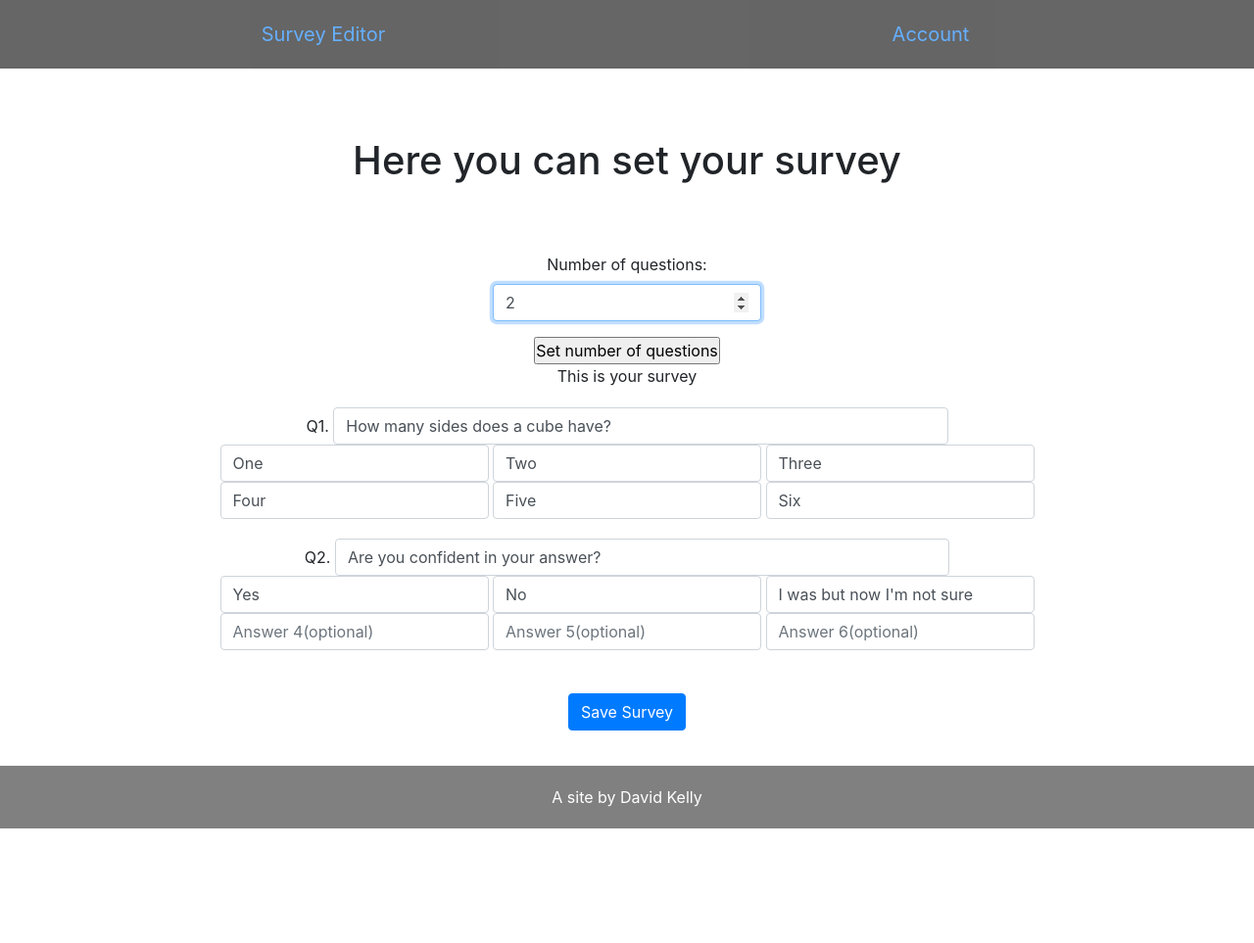
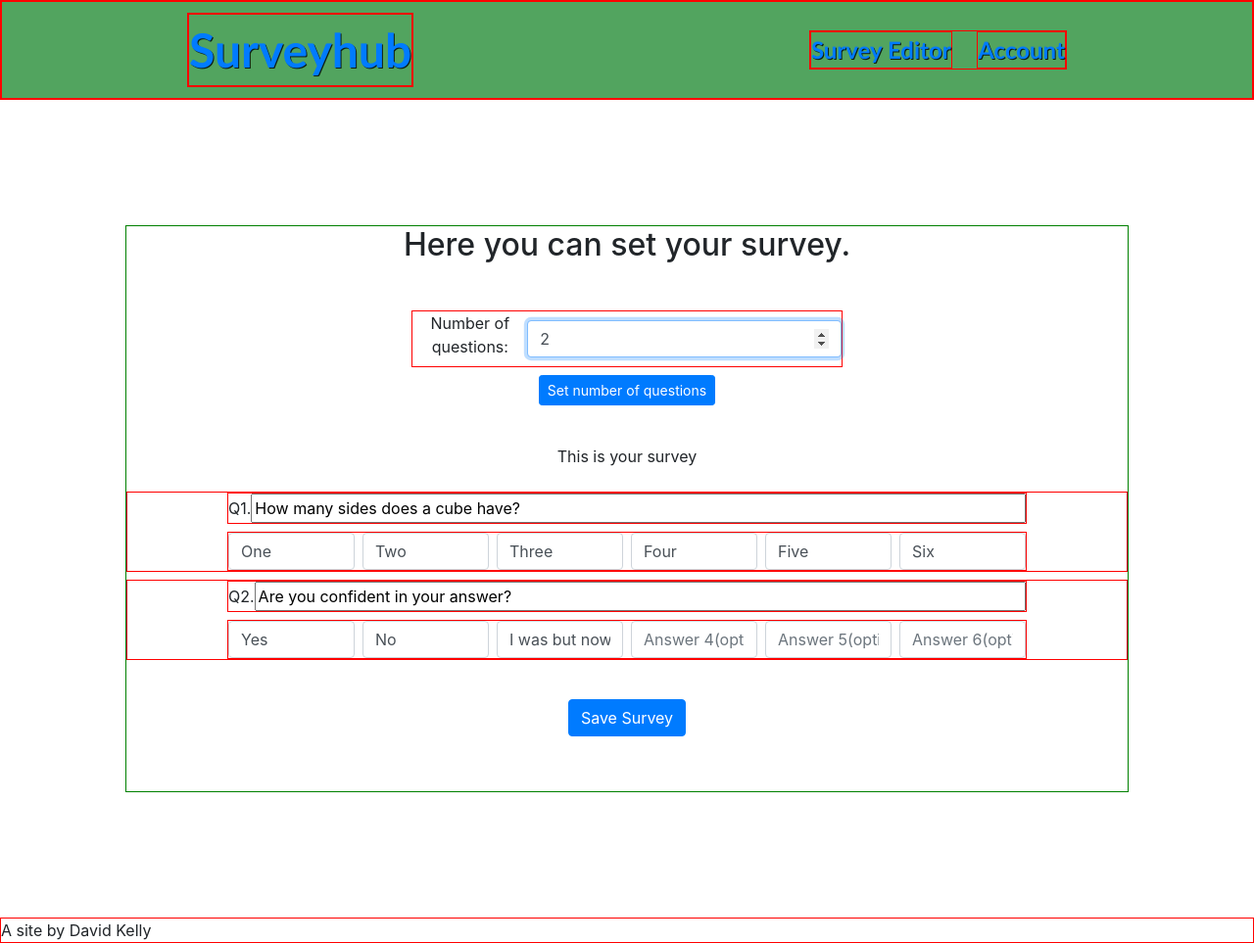
Before and after one commit to WhateverMars/surveyhub, a Django app: page /editor in a window 1280 px wide. Shown: the whole page at 98% size. Before the commit the page ends 846 px from the top, so only its background shows below. Run offline with Django 3.2, Linux system fonts and the light colour scheme; a user stored in the database is signed in; data comes from the database, SQL or seed files in the repository; both versions use the stored data as it was after the commit; some libraries are stand-ins or nearby versions.

Commit message:
Styles updated for login, index and registration pages.

```diff
--- a/survey/static/survey/styles.css
+++ b/survey/static/survey/styles.css
@@ -1,141 +1,121 @@
-*{
-    font-weight: 400;
-    margin: 0px;
-    padding: 0px;
-    box-sizing:border-box;
+body{
+    margin: 0;
+    display: flex;
+    flex-direction: column;
+    justify-content: space-between;
+    height: 100vh;
 }
 
-html{
-    position: relative;
-    min-height: 100%;
+header{
+    background-color: rgba(0, 122, 20, 0.678);
 }
 
-.nav{
-    text-align:center;
+div{
+    border: 1px solid red;
+}
+
+.nav-bar{
+    font-size: 24px;
+    font-family: 'Trebuchet MS', 'Lucida Sans Unicode', 'Lucida Grande', 'Lucida Sans', Arial, sans-serif;
+    font-weight: 700;
     list-style: none;
-    background-color:black;
-    opacity: 0.6;
-    padding:20px;
+    display: flex;
+    justify-content: space-around;
+    /* max-width: 960px; */
+    height: 20vh;
+    max-height: 100px;
+    margin: 0 auto;
+    align-items: center;
+    gap: 2vw;
+
+}
+
+.logo{
+    text-shadow: 1px 1px #000000cf;
 }
 
 .nav-item{
-    display: inline-block;
-    width:25%;
-    font-weight: bold;
-    font-size:20px;
-    margin:auto;
+    border: 1px solid red;
+    text-shadow: 1px 1px #000000cf;
 }
 
-h1{
-    margin-top:50px;
-    margin-bottom:50px;
-    text-align:center;
-    padding:20px;
-    font-size:40px;
+.nav-left{
+    font-size: 48px;
+    text-decoration: none;
 }
 
-body{
-    margin: 0 0 100px;
+.nav-right{
+    display: flex;
+    justify-content: space-between;
+    align-items: center;
+    gap: 2vw;
 }
 
-.home{
-    color:white;
-    background: linear-gradient(rgba(0, 0, 0, 0.1),rgba(0, 0, 0, 0.1)),url("image2.jpg");
-}
+.bodymain{
+    display: flex;
+    justify-content: space-between;
+    flex-direction: column;
+    align-items: center;
+    gap: 5vh;
+    margin: 10vw;
 
-br{
-    height:15px;
-}
-
-.survey{
-    margin-left:15%;
-    margin-right:15%;
-    text-align:center;
-    text-transform: none;
+    border: 1px solid green;
 
 }
 
-.aligner{
-    /*display: flex;*/
-    justify-content: center;
-    /*margin: 0 30%;*/
-    padding: 0 0 0 30%;
-    text-align:left;
+#message-section{
+    display: flex;
+    flex-direction: column;
+    align-items: center;
+    justify-content: space-around;
 }
 
-.question{
-    text-align:left;
-    font-weight: bold;
-    margin: 0 10% 10px 10%;
-    padding-left:10%;
+#account-section{
+    display: flex;
+    flex-direction: column;
+    align-items: center;
+    justify-content: space-around;
+    gap: 1vh;
 }
 
-.form-control
-{
-    display: inline-block;
-    width: auto;
+.form{
+    display: flex;
+    flex-direction: column;
+    align-items: center;
+    justify-content: space-around;
+    text-align: center;
+    gap: 1vh;
+    width: 100%;
 }
 
-.questionedit
-{
-    width:70%;
+.question-section{
+    width: 100%;
 }
 
-.centering{
-    display: inline-block;
-    width:100%;
-    text-align:center;
+.labeled{
+    display: flex;
+    flex-direction: row;
+    align-items: center;
 }
 
-input[type="radio"] {
-  display: inline;
-
+.question-container{
+    display: flex;
+    flex-direction: column;
+    gap: 8px;
+    align-items: center;
 }
 
-
-.progress-bar{
-    font-size:110%;
-    text-shadow: 1px 1px 0px #000000, 1px 1px 0px #000000;
+.question-text{
+    width: 80%;
 }
 
-.admin{
-    text-transform: uppercase;
+.question-text input{
+    width: 100%;
 }
 
-p{
-    text-align:center;
-    font-size:25;
-    margin-bottom:20px;
+.answer-container{
+    display: flex;
+    flex-direction: row;
+    gap: 8px;
+    width: 80%;
 }
-
-.divides{
-    width: 33.33%;
-    display:inline-block;
-    padding:60px;
-}
-
-.btn-section{
-    display: flex;
-    justify-content: center;
-}
-
-#pwRequirements{
-    list-style: square inside;
-    margin: 0 35%;
-}
-
-#pwRequirements li{
-    color: rgb(182, 118, 0);
-}
-
-.footer{
-    text-align:center;
-    position: absolute;
-    left: 0;
-    bottom: 0;
-    width: 100%;
-    padding-top: 20px;
-    padding-bottom: 20px;
-    background-color: gray;
-    color: white;
-}
--- a/survey/templates/survey/editor.html
+++ b/survey/templates/survey/editor.html
@@ -5,69 +5,82 @@
 {% endblock %}
 
 {% block body %}
-    <h1>Here you can set your survey</h1>
-    <form class="survey" action="/editor" method="get">
-        <div class="form-group">
-            <label for="noquestions">Number of questions:</label><br>
-            <input autocomplete="off" autofocus class="form-control" id="noquestions" placeholder="How many questions?" type="number" name="noquestions" {% if users_no_questions %} value="{{users_no_questions}}" {% endif %}>
+    <h2>Here you can set your survey.</h2>
+    <form class="form" action="/editor" method="get">
+        <div class="labeled">
+            <label for="noquestions">Number of questions:</label>
+            <input autocomplete="off" autofocus class="form-control" id="noquestions" placeholder="How many questions?" type="number" name="noquestions" min="0" {% if users_no_questions %} value="{{users_no_questions}}" {% endif %}>
         </div>
-        <input type="submit" value="Set number of questions">
+        <input class="btn btn-primary btn-sm" type="submit" value="Set number of questions">
     </form>
 
-    <form class="survey" action= "/editor" method="post">
+    <form class="form" action= "/editor" method="post">
         {% csrf_token %}
         {% if questions %}
             <p>This is your survey</p>
             <!--This autofills in old questions if they exist-->
             {% for row in questions %}
 
-                <div class="form-group">
-                    Q{{row.number}}. <input autocomplete="off" autofocus class="form-control questionedit" name="q{{ row.number }}" placeholder="Type in your question {{ row.number }} here" type="text" value="{{row.question}}">
-                    <br>
+                <div class="question-container">
+                    <div class="question-text labeled">
+                        Q{{row.number}}. <input autocomplete="off" autofocus class="" name="q{{ row.number }}" placeholder="Type in your question {{ row.number }} here" type="text" value="{{row.question}}">
+                    </div>
+                    <div class="answer-container">
                         <input autocomplete="off" autofocus class="form-control" name="q{{row.number}}a1" placeholder="Answer 1" type="text" value="{{row.ans1}}">
                         <input autocomplete="off" autofocus class="form-control" name="q{{row.number}}a2" placeholder="Answer 2" type="text" value="{{row.ans2}}">
-
                         <input autocomplete="off" autofocus class="form-control" name="q{{row.number}}a3" placeholder="Answer 3(optional)" type="text" {% if row.ans3 and row.type >= 3 %} value="{{row.ans3}}" {% endif %}>
                         <input autocomplete="off" autofocus class="form-control" name="q{{row.number}}a4" placeholder="Answer 4(optional)" type="text" {% if row.ans4 and row.type >= 4 %} value="{{row.ans4}}" {% endif %}>
                         <input autocomplete="off" autofocus class="form-control" name="q{{row.number}}a5" placeholder="Answer 5(optional)" type="text" {% if row.ans5 and row.type >= 5 %} value="{{row.ans5}}" {% endif %}>
                         <input autocomplete="off" autofocus class="form-control" name="q{{row.number}}a6" placeholder="Answer 6(optional)" type="text" {% if row.ans6 and row.type >= 6 %} value="{{row.ans6}}" {% endif %}>
-                <p></p>
+                    </div>
+                </div>
+
             {% endfor %}
 
             <!--This adds new questions if the user selects to add more-->
             {% for n in range_existing %}
+
+                <div class="question-container">
                     <p>This is a new question</p>
-
-                    Q{{n}}. <input autocomplete="off" autofocus class="form-control questionedit" name="q{{ n }}" placeholder="Type in your question {{ n }} here" type="text">
-                    <br>
+                    <div class="question-text labeled">
+                        Q{{n}}. <input autocomplete="off" autofocus class="" name="q{{ n }}" placeholder="Type in your question {{ n }} here" type="text">
+                    </div>
+                    <div class="answer-container">
                         <input autocomplete="off" autofocus class="form-control" name="q{{n}}a1" placeholder="Answer 1" type="text">
                         <input autocomplete="off" autofocus class="form-control" name="q{{n}}a2" placeholder="Answer 2" type="text">
                         <input autocomplete="off" autofocus class="form-control" name="q{{n}}a3" placeholder="Answer 3(optional)" type="text">
                         <input autocomplete="off" autofocus class="form-control" name="q{{n}}a4" placeholder="Answer 4(optional)" type="text">
                         <input autocomplete="off" autofocus class="form-control" name="q{{n}}a5" placeholder="Answer 5(optional)" type="text">
                         <input autocomplete="off" autofocus class="form-control" name="q{{n}}a6" placeholder="Answer 6(optional)" type="text">
-                    <p></p>
+                    </div>
+                </div>
             {% endfor %}
-                </div>
+
         {% else %}
 
             <!--This section is for users who have no questions yet-->
             <p>Please complete all questions and then submit to save</p>
 
             <p>This is for a new survey</p>
+            <div class="question-section">
                 {% for n in range_new %}
-                <div class="form-group">
-                    Q{{n}}. <input autocomplete="off" autofocus class="form-control questionedit" name="q{{ n }}" placeholder="Type in your question {{ n }} here" type="text">
-                    <br>
+                    <div class="question-container">
+                        <div class="question-text labeled">
+                            Q{{n}}. <input autocomplete="off" autofocus class="" name="q{{ n }}" placeholder="Type in your question {{ n }} here" type="text">
+                        </div>
+                        <div class="answer-container">
                             <input autocomplete="off" autofocus class="form-control" name="q{{n}}a1" placeholder="Answer 1" type="text">
                             <input autocomplete="off" autofocus class="form-control" name="q{{n}}a2" placeholder="Answer 2" type="text">
                             <input autocomplete="off" autofocus class="form-control" name="q{{n}}a3" placeholder="Answer 3(optional)" type="text">
+                        </div>
+                        <div class="answer-container">
                             <input autocomplete="off" autofocus class="form-control" name="q{{n}}a4" placeholder="Answer 4(optional)" type="text">
                             <input autocomplete="off" autofocus class="form-control" name="q{{n}}a5" placeholder="Answer 5(optional)" type="text">
                             <input autocomplete="off" autofocus class="form-control" name="q{{n}}a6" placeholder="Answer 6(optional)" type="text">
-                    <p></p>
+                        </div>
                     </div>
                 {% endfor %}
+            </div>
         {% endif %}
 
         <br>
--- a/survey/templates/survey/layout.html
+++ b/survey/templates/survey/layout.html
@@ -13,23 +13,34 @@
         <title>{% block head %}{% endblock %}</title>
     </head>
     <body>
+        <div>
         <header>
 
-            <ul class = "nav">
-                {% if user.is_authenticated %}
-                       <li class="nav-item"><a href="/editor">Survey Editor</a></li>
-                {% else %}
-                    <li class="nav-item"><a href="/">Surveyhub</a></li>
-                {% endif%}
-                    <li class="nav-item"><a href="/account">Account</a></li>
-            </ul>
+            <div class="nav-bar">
+                <div class="nav-left">
+                    <div class="logo"><a href="/">Surveyhub</a></div>
+                </div>
+                <div class="nav-right">
+                    {% if user.is_authenticated %}
+                    <div class="nav-item"><a href="/editor">Survey Editor</a></div>
+                    <div class="nav-item"><a href="/account">Account</a></div>
+                    {% else %}
+
+                    <div class="nav-item"><a href="/account">Log-In</a></div>
+                    <div class="nav-item"><a href="/register">Register</a></div>
+                    {% endif%}
+                </div>
+            </div>
 
         </header>
+        </div>
         <div class="bodymain">
         {% block body %}{% endblock %}
         </div>
+        <div>
         <footer class="footer">
             A site by David Kelly
         </footer>
+        </div>
     </body>
 </html>
--- a/survey/views.py
+++ b/survey/views.py
@@ -49,7 +49,10 @@ def index(request):
 
         # if no id, present with homepage
         if not surveyer:
-            return alert(request, "Surveyhub", "If you would like to create a survey please click on the account tab to login or register")
+            if request.user.is_authenticated:
+                return account(request)
+            else:
+                return alert(request, "Surveyhub", "If you would like to create a survey please click on the account tab to login or register.")
 
         # give questions
 
@@ -64,7 +67,7 @@ def account(request):
 
     # if the user is already logged in
     if request.user.is_authenticated:
-        return alert(request,'Hi ' + request.user.username,'You can now create or edit surveys')
+        return alert(request,'Welcome ' + request.user.username+'!','You can now create or edit surveys.')
 
     if request.method == "POST":
         # retrieve posted data
@@ -108,12 +111,11 @@ def register(request):
         # take in the posted data
         username = request.POST["username"]
         password = request.POST["password"]
-        email = "N/A"
+        email = request.POST["password"]
         confirmation = request.POST["confirmation"]
         link = random_string(10)
 
-
-
+        '''
         # check if the passwords match
         if password != confirmation:
             return render(request, "survey/register.html", {
@@ -125,7 +127,7 @@ def register(request):
             return render(request, "survey/register.html", {
                 "message": "Invalid Username."
             })
-
+        '''
         # Attempt to create new user in both the user and surveyer models. These are then linked.
         try:
             user = User.objects.create_user(username, email, password)
@@ -139,7 +141,7 @@ def register(request):
 
         # log user in
         login(request, user)
-        return HttpResponseRedirect(reverse("index"))
+        return account(request)
 
     else:
         return render(request, "survey/register.html")
@@ -208,7 +210,7 @@ def editor(request):
         s = Surveyer.objects.get(user = request.user.id)
         s.questions = i-1
         s.save()
-        return alert(request, "Questions saved", "")
+        return alert(request, "Questions saved.", "You can now share your survey.")
 
     else:
 
@@ -246,7 +248,7 @@ def results(request):
 
     # if the user has not recieved any results yet
     if not results:
-        return alert(request, "No results yet","Check back later once your survey has been answered")
+        return alert(request, "No results yet.","Check back later once your survey has been answered.")
 
     # write the results to a csv file.
     with open("survey/static/results"+ str(request.user.id) +".csv", 'w') as csvfile:
```
Also changed, not shown: survey/static/survey/registrationCheck.js (renamed from survey/static/survey/passwordCheck.js, +18 -8 lines), survey/static/survey/styles.2.css (deleted, +0 -121 lines), survey/static/survey/stylesold.css (renamed from survey/static/survey/styles.1.css, +42 -10 lines), survey/templates/survey/account.html (+11 -10 lines), survey/templates/survey/alert.html (+15 -12 lines), survey/templates/survey/delete.html (+5 -3 lines), survey/templates/survey/index.html (+11 -4 lines), survey/templates/survey/register.html (+10 -3 lines), db.sqlite3, survey/static/survey/loginCheck.js (renamed from survey/static/survey/formCheck.js), survey/static/survey/queriesold.css (renamed from survey/static/survey/queries.css). Lines whose indentation alone changed are shown as unchanged.
